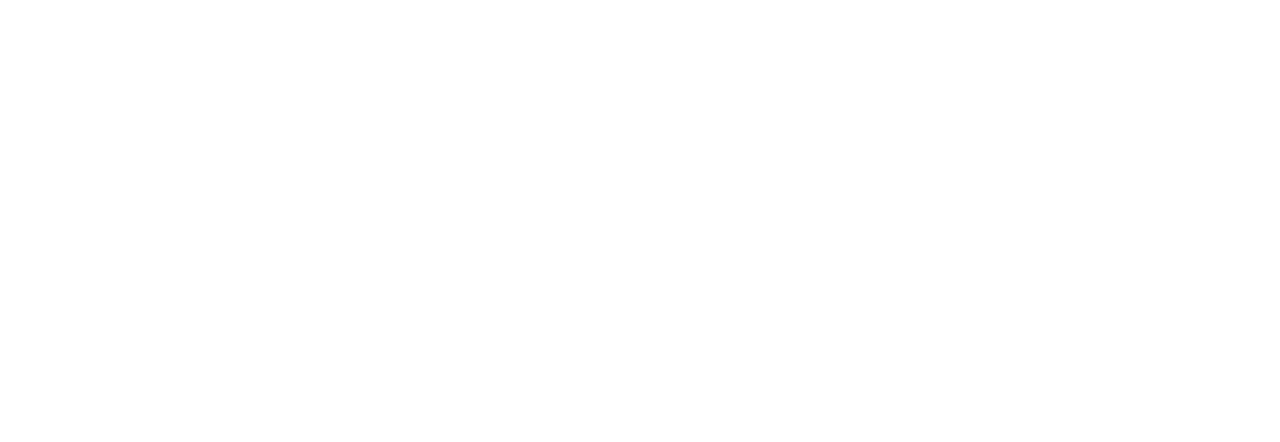
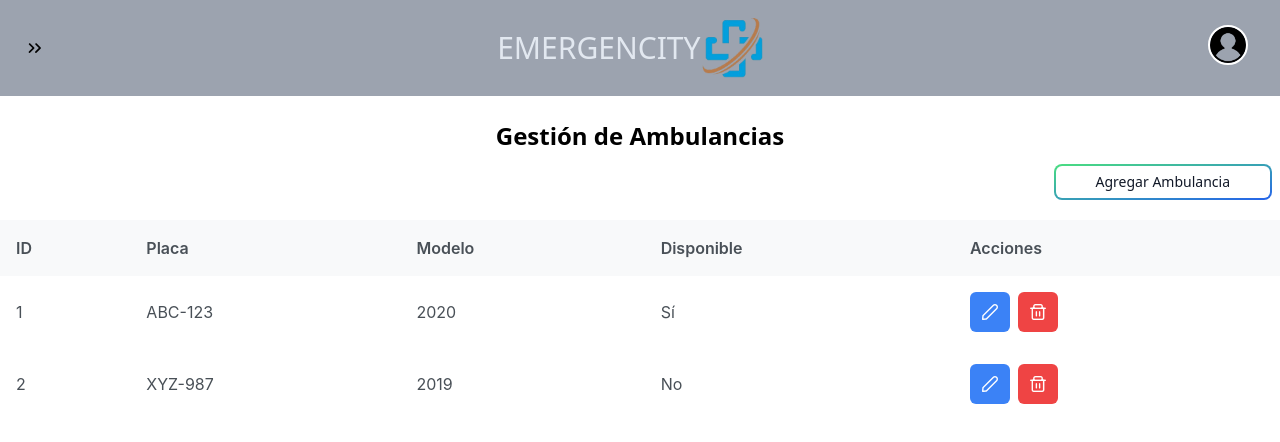
Before and after one commit to EmergenCity-Morelia/ECMorelia, a React (Vite) app in the folder ECMorelia-Front/: page /Ambulancias in a window 1280 px wide. Before the commit this address had no page. Shown: the top 442 px of the page. Built offline with nearby package versions, Linux system fonts and the light colour scheme.

Commit message:
Crud Ambulancias

```diff
--- a/ECMorelia-Front/src/Rutas.jsx
+++ b/ECMorelia-Front/src/Rutas.jsx
@@ -2,6 +2,7 @@ import { BrowserRouter as Router, Routes, Route, BrowserRouter } from 'react-rou
 import App from "./App";
 import Formulario from "./components/Registro/Formulario";
 import Mapa from "./components/Mapa/Mapa";
+import Ambulancias from "./components/Mapa/Ambulancias";
 import FormularioIngreso from './components/Ingreso/FormularioIngreso';
 import RContrasena from './components/RecuperacionContraseña/RContrasena';
 import NuevaContrasena from './components/NuevaContrasena/NuevaContrasena';
@@ -16,7 +17,7 @@ function Rutas() {
                 <Route path="/RContrasena" element={<RContrasena />} />
                 <Route path="/NuevaContrasena" element={<NuevaContrasena />} />
                 <Route path="/Mapa" element={<Mapa />} />
-
+                <Route path="/Ambulancias" element={<Ambulancias />} />
             </Routes>
         </BrowserRouter>
     );
--- /dev/null
+++ b/ECMorelia-Front/src/components/Mapa/Ambulancias.jsx
@@ -0,0 +1,150 @@
+import React, { useState } from 'react';
+import { useNavigate } from 'react-router-dom';
+import logo from '../img/Logo.png';
+import usuario from '../img/usuario.png';
+import { Button } from 'primereact/button';
+import { Dialog } from 'primereact/dialog';
+import { InputText } from 'primereact/inputtext';
+import { DataTable } from 'primereact/datatable';
+import { Column } from 'primereact/column';
+
+export default function Ambulancias() {
+    const [ambulancias, setAmbulancias] = useState([
+        { id: 1, placa: 'ABC-123', modelo: '2020', disponible: 'Sí' },
+        { id: 2, placa: 'XYZ-987', modelo: '2019', disponible: 'No' }
+    ]);
+
+    const [selectedAmbulancia, setSelectedAmbulancia] = useState(null);
+    const [isDropdownOpen, setIsDropdownOpen] = useState(false);
+    const navigate = useNavigate();
+    const [dialogVisible, setDialogVisible] = useState(false);
+    const [editMode, setEditMode] = useState(false);
+    const [newAmbulancia, setNewAmbulancia] = useState({ id: null, placa: '', modelo: '', disponible: '' });
+
+    // Función para abrir el diálogo para agregar o editar ambulancia
+    const openDialog = (ambulancia = { id: null, placa: '', modelo: '', disponible: '' }) => {
+        setNewAmbulancia(ambulancia);
+        setEditMode(!!ambulancia.id);
+        setDialogVisible(true);
+    };
+
+    // Función para agregar o editar ambulancia
+    const saveAmbulancia = () => {
+        if (editMode) {
+            setAmbulancias(ambulancias.map(a => (a.id === newAmbulancia.id ? newAmbulancia : a)));
+        } else {
+            setAmbulancias([...ambulancias, { ...newAmbulancia, id: ambulancias.length + 1 }]);
+        }
+        setDialogVisible(false);
+    };
+
+    // Función para eliminar ambulancia
+    const deleteAmbulancia = (id) => {
+        setAmbulancias(ambulancias.filter(a => a.id !== id));
+    };
+
+    return (
+        <div>
+            <header className="bg-gray-400 flex items-center h-18 p-4">
+            <Button icon="pi pi-angle-double-right" onClick={() => setVisible(true)} />
+
+            <div className="flex-grow">
+                <div className="flex justify-center items-center">
+                    <h1 className='font-medium text-3xl text-slate-200'>EMERGENCITY</h1>
+                    <img className="w-16 h-16" src={logo} alt="Logo" />
+                </div>
+            </div>
+
+            <div className="dropdown dropdown-end">
+                <button className="mr-4" onClick={() => setIsDropdownOpen(!isDropdownOpen)}>
+                    <img className="w-10 h-10 rounded-full border-2 border-white" src={usuario} alt="Perfil" />
+                </button>
+                {isDropdownOpen && (
+                    <div className="dropdown-content shadow bg-white absolute w-50 right-12 mt-2 p-2 rounded z-50">
+                        <button className="drelative inline-flex items-center justify-center p-0.5 mb-2 me-2 overflow-hidden text-sm font-medium text-gray-900 rounded-lg group bg-gradient-to-br from-green-400 to-blue-600 group-hover:from-green-400 group-hover:to-blue-600 hover:text-white dark:text-white focus:ring-4 focus:outline-none focus:ring-green-200 dark:focus:ring-green-800">
+                            <span className="relative px-10 py-2.5 transition-all ease-in duration-75 bg-white dark:bg-gray-900 rounded-md group-hover:bg-opacity-0"
+                            onClick={() => navigate('/FormularioIngreso')}>
+                                    Cerrar Sesión
+                                </span>
+
+                        </button>
+                    </div>
+                )}
+            </div>
+        </header>
+            <h2 className="flex justify-center items-center text-2xl mt-6 font-semibold">
+                Gestión de Ambulancias
+            </h2>
+
+            <div className="flex justify-end mb-3 mt-3">
+                <button
+                    className="relative inline-flex items-center justify-center p-0.5 mb-2 me-2 overflow-hidden text-sm font-medium text-gray-900 rounded-lg group bg-gradient-to-br from-green-400 to-blue-600 group-hover:from-green-400 group-hover:to-blue-600 hover:text-white dark:text-white focus:ring-4 focus:outline-none focus:ring-green-200 dark:focus:ring-green-800"
+                    onClick={() => openDialog()}
+                >
+                    <span className="relative px-10 py-1.5 transition-all ease-in duration-75 bg-white dark:bg-gray-900 rounded-md group-hover:bg-opacity-0">
+                        Agregar Ambulancia
+                    </span>
+                </button>
+            </div>
+
+            <DataTable value={ambulancias} responsiveLayout="scroll">
+                <Column field="id" header="ID" />
+                <Column field="placa" header="Placa" />
+                <Column field="modelo" header="Modelo" />
+                <Column field="disponible" header="Disponible" />
+
+                <Column
+                    header="Acciones"
+                    body={(rowData) => (
+                    <div className="flex">
+                        <button
+                            className="bg-blue-500 hover:bg-blue-600 text-white font-bold py-2 px-2 rounded-md mr-2 w-10 h-10 flex justify-center items-center"
+                            onClick={() => openDialog(rowData)}
+                        >
+                            <i className="pi pi-pencil"></i>
+                        </button>
+                        <button
+                            className="bg-red-500 hover:bg-red-600 text-white font-bold py-2 px-2 rounded-md w-10 h-10 flex justify-center items-center"
+                            onClick={() => deleteAmbulancia(rowData.id)}
+                        >
+                            <i className="pi pi-trash"></i>
+                        </button>
+                    </div>
+    )}
+/>
+
+            </DataTable>
+
+            {/* Diálogo para agregar/editar ambulancia */}
+            <Dialog header={editMode ? "Editar Ambulancia" : "Agregar Ambulancia"} visible={dialogVisible} style={{ width: '50vw' }} onHide={() => setDialogVisible(false)}>
+                <div className="p-field mt-1">
+                    <label htmlFor="placa">Placa</label>
+                    <InputText id="placa" value={newAmbulancia.placa} onChange={(e) => setNewAmbulancia({ ...newAmbulancia, placa: e.target.value })} />
+                </div>
+                <div className="p-field mt-1">
+                    <label htmlFor="modelo">Modelo</label>
+                    <InputText id="modelo" value={newAmbulancia.modelo} onChange={(e) => setNewAmbulancia({ ...newAmbulancia, modelo: e.target.value })} />
+                </div>
+                <div className="p-field mt-1">
+                    <label htmlFor="disponible">Disponible</label>
+                    <InputText id="disponible" value={newAmbulancia.disponible} onChange={(e) => setNewAmbulancia({ ...newAmbulancia, disponible: e.target.value })} />
+                </div>
+
+                <div className="p-dialog-footer flex justify-center space-x-2 mt-3">
+                <button
+                    className="bg-blue-500 hover:bg-blue-600 text-white font-bold py-2 px-4 rounded"
+                    onClick={saveAmbulancia}
+                >
+                    <i className="pi pi-check"></i> Guardar
+                </button>
+                <button
+                    className="bg-red-500 hover:bg-red-600 text-white font-bold py-2 px-4 rounded"
+                    onClick={() => setDialogVisible(false)}
+                >
+                    <i className="pi pi-times"></i> Cancelar
+                </button>
+                </div>
+            </Dialog>
+    </div>
+    );
+}
--- a/ECMorelia-Front/src/components/Mapa/App.jsx
+++ b/ECMorelia-Front/src/components/Mapa/App.jsx
@@ -24,7 +24,7 @@ import {
 
   function App() {
     const { isLoaded } = useJsApiLoader({
-      googleMapsApiKey: 'AIzaSyAA2ZLeVeA2SRLvFh-tN2HxZsxD4I2CHlA',
+      googleMapsApiKey: 'AIzaSyDbRciAIWJ8sZ048PW65MZeqGM1WbP9lpk',
       libraries: ['places'],
     })
 
--- a/ECMorelia-Front/src/components/Mapa/Mapa.jsx
+++ b/ECMorelia-Front/src/components/Mapa/Mapa.jsx
@@ -25,7 +25,14 @@ export default function Mapa() {
             </div>
 
             <Sidebar visible={visible} onHide={() => setVisible(false)} className="w-96 md:w-20rem lg:w-30rem">
-                <h2>SIDEBAR EMERGENCIA</h2>
+                <h2>EMERGENCIA</h2>
+                <Button
+                        label="Gestión de Ambulancias"
+                        icon="pi pi-database"
+                        className="p-button-rounded p-button-success mt-4"
+                        onClick={() => navigate('/Ambulancias')} // Redirige a la ruta del CRUD
+                />
+
                 {/* Aquí irían el resto de tus componentes del sidebar */}
             </Sidebar>
 
```
Also changed, not shown: 1 other file (tests, documents, lock files or other folders).
